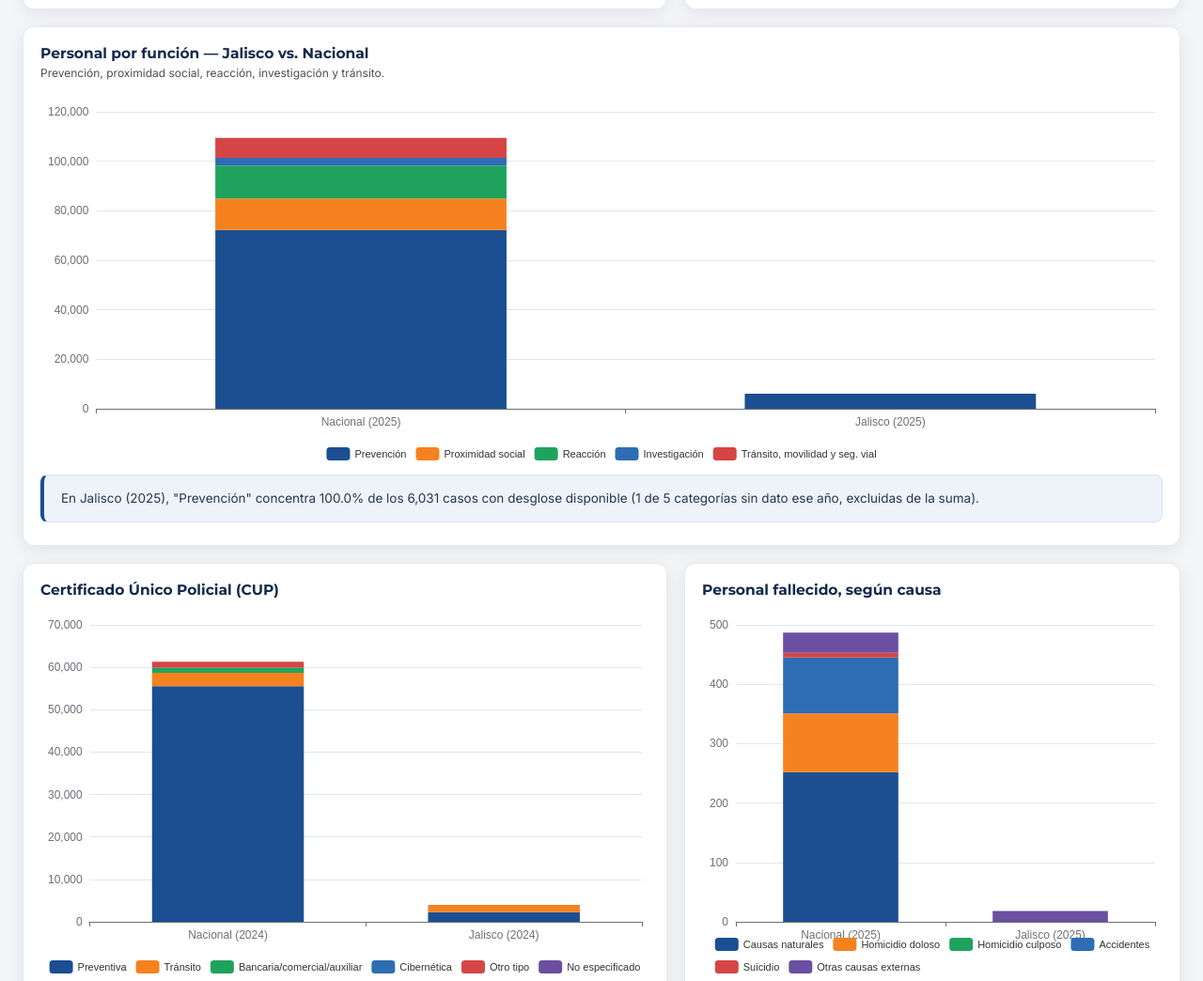
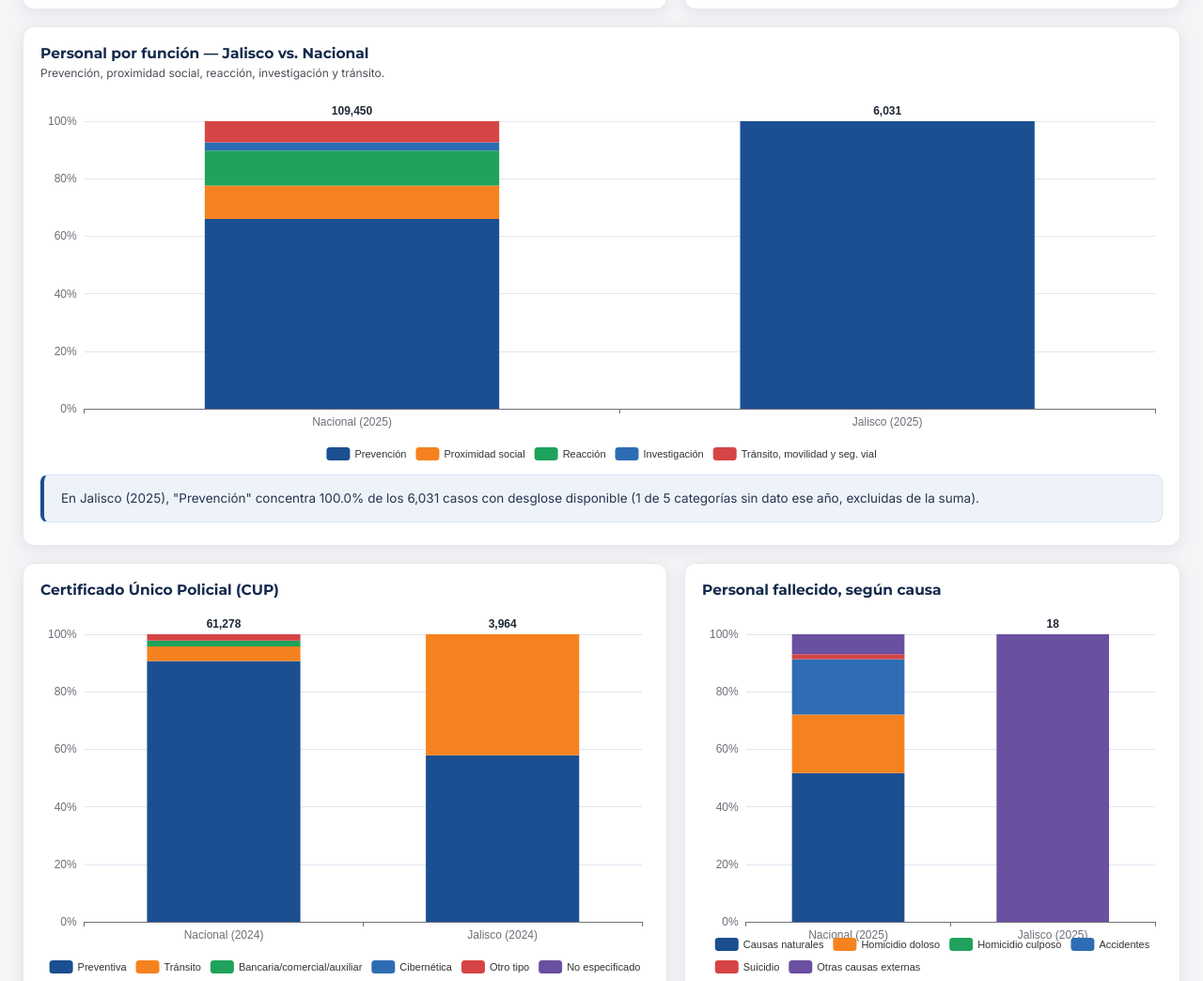
Before and after one commit to Arjona87/CNSPE, a plain HTML site: page index.html in a window 1280 px wide. Shown: the part 1559-2603 px from the top of the page at 94% size. Drawn offline with nearby package versions, Linux system fonts and the light colour scheme; no server answers.

Commit message:
Add files via upload

```diff
--- a/charts.js
+++ b/charts.js
@@ -66,6 +66,11 @@ const SERIE_TEMPORAL_DEFS = {
     nombres: { infra_comandancias: "Comandancias y subestaciones", infra_cuarteles: "Cuarteles",
       infra_modulos: "Módulos y casetas", infra_camaras: "Cámaras de vigilancia" },
     tipo: "line", unidadEje2: "cámaras",
+    // Todas las series de este grupo son de Jalisco: el eje secundario solo
+    // separa la escala de "cámaras" para que se pueda graficar, NO marca un
+    // rol Nacional/Jalisco. Sin este flag, insightSerie() calculaba un
+    // "% del total nacional" sin sentido (cámaras-Jalisco / comandancias-Jalisco).
+    comparaNacional: false,
   },
   armas_aseguradas: {
     primario: ["armas_jalisco"], secundario: [], nombres: { armas_jalisco: "Jalisco" }, tipo: "bar",
@@ -140,9 +145,13 @@ function insightSerie(def, series) {
   let texto = `${def.nombres[primeraConDato] || primeraConDato}: de ${fmtN(v0)} (${primero}) a ${fmtN(v1)} (${ultimo})` +
     (variacion !== null ? `, ${dir} ${pct(Math.abs(variacion))}.` : ".");
 
-  // Participación de Jalisco respecto al Nacional, si el grupo tiene ambos.
+  // Participación de Jalisco respecto al Nacional, solo si el grupo tiene
+  // roles genuinamente distintos (Nacional vs. Jalisco). Grupos donde
+  // primario/secundario solo separan escalas de graficación —todas sus
+  // series son de Jalisco, ej. "infraestructura"— deben declararse con
+  // `comparaNacional: false` para no calcular un % sin sentido.
   const idNac = def.primario[0], idJal = def.secundario[0];
-  if (idNac && idJal && series[idNac] && series[idJal]) {
+  if (def.comparaNacional !== false && idNac && idJal && series[idNac] && series[idJal]) {
     const añoRef = [...ANIOS_CHART].reverse().find(a => series[idNac].valores[a] !== null && series[idJal].valores[a] !== null);
     if (añoRef) {
       const nac = series[idNac].valores[añoRef], jal = series[idJal].valores[añoRef];
@@ -226,30 +235,78 @@ function mejorAñoComposicion(categorias, series, rol) {
 function buildComposicionOption(def, series) {
   const añoNac = mejorAñoComposicion(def.categorias, series, "nacional");
   const añoJal = mejorAñoComposicion(def.categorias, series, "jalisco");
+  const etiquetasCat = def.categorias.map(c => def.etiquetas[c] || c);
 
-  const etiquetasCat = def.categorias.map(c => def.etiquetas[c] || c);
-  const seriesOpt = def.categorias.map((cat, i) => {
+  // Valores absolutos por categoría y columna (Nacional | Jalisco).
+  const crudos = def.categorias.map(cat => {
     const sNac = series[`${cat}__nacional`], sJal = series[`${cat}__jalisco`];
     const vNac = añoNac && sNac ? sNac.valores[añoNac] : null;
     const vJal = añoJal && sJal ? sJal.valores[añoJal] : null;
+    return [vNac, vJal];
+  });
+
+  // Totales por columna, para normalizar a 100% real. Jalisco suele ser
+  // ~1/10 del Nacional en magnitud absoluta; apilar valores crudos hacía
+  // que la barra de Jalisco se viera minúscula o invisible. Aquí cada
+  // barra representa el 100% de SU PROPIA columna, para comparar
+  // proporciones (no magnitudes) entre Nacional y Jalisco.
+  const totalNac = crudos.reduce((acc, [vNac]) => acc + (vNac ?? 0), 0);
+  const totalJal = crudos.reduce((acc, [, vJal]) => acc + (vJal ?? 0), 0);
+
+  const seriesOpt = def.categorias.map((cat, i) => {
+    const [vNac, vJal] = crudos[i];
+    const pNac = vNac !== null && totalNac ? (vNac / totalNac) * 100 : null;
+    const pJal = vJal !== null && totalJal ? (vJal / totalJal) * 100 : null;
     return {
       name: etiquetasCat[i],
       type: "bar",
       stack: "total",
       barWidth: "55%",
       color: PALETA_CATEGORICA[i % PALETA_CATEGORICA.length],
-      data: [vNac, vJal],
+      data: [
+        { value: pNac, crudo: vNac },
+        { value: pJal, crudo: vJal },
+      ],
       label: { show: false },
     };
   });
 
+  // Serie invisible (altura 0) que solo sirve para mostrar el TOTAL real
+  // de cada columna como etiqueta encima de la barra, sin tener que pasar
+  // el cursor. No aparece en la leyenda ni en el tooltip.
+  const totalSerie = {
+    name: "__total",
+    type: "bar",
+    stack: "total",
+    barWidth: "55%",
+    data: [0, 0],
+    itemStyle: { color: "transparent" },
+    silent: true,
+    tooltip: { show: false },
+    label: {
+      show: true,
+      position: "top",
+      fontWeight: 700,
+      fontSize: 12,
+      color: "#1F2937",
+      formatter: (p) => fmtN(p.dataIndex === 0 ? totalNac : totalJal),
+    },
+  };
+
   return {
-    tooltip: { trigger: "item", valueFormatter: v => fmtN(v) },
+    tooltip: {
+      trigger: "item",
+      formatter: (p) => {
+        const crudo = p.data && p.data.crudo;
+        const valorTxt = crudo !== null && crudo !== undefined ? fmtN(crudo) : "s/d";
+        return `${p.marker} ${p.seriesName}: ${valorTxt} (${p.value.toFixed(1)}%)`;
+      },
+    },
     legend: { data: etiquetasCat, bottom: 0, textStyle: { fontSize: 11 } },
-    grid: { top: 24, left: 8, right: 8, bottom: 40, containLabel: true },
+    grid: { top: 34, left: 8, right: 8, bottom: 40, containLabel: true },
     xAxis: { type: "category", data: [`Nacional${añoNac ? " (" + añoNac + ")" : ""}`, `Jalisco${añoJal ? " (" + añoJal + ")" : ""}`] },
-    yAxis: { type: "value" },
-    series: seriesOpt,
+    yAxis: { type: "value", max: 100, axisLabel: { formatter: "{value}%" } },
+    series: [...seriesOpt, totalSerie],
   };
 }
 
--- a/index.html
+++ b/index.html
@@ -132,11 +132,10 @@
     </div>
 
     <div class="card" style="margin-top:18px;">
-      <h3>Academias: ingreso, egreso y deserción de cadetes</h3>
+      <h3>Academias: ingreso y deserción de cadetes</h3>
       <div class="card-sub">Nacional vs. Jalisco, por sexo · Sedes o planteles en Jalisco: <b id="stat-academias-sedes">—</b></div>
-      <div class="grid-3">
+      <div class="grid-2">
         <div class="chart-box" id="chart-cadetes-ingreso" data-grupo="cadetes_ingreso"></div>
-        <div class="chart-box" id="chart-cadetes-egreso" data-grupo="cadetes_egreso"></div>
         <div class="chart-box" id="chart-cadetes-desercion" data-grupo="cadetes_desercion"></div>
       </div>
     </div>
```
